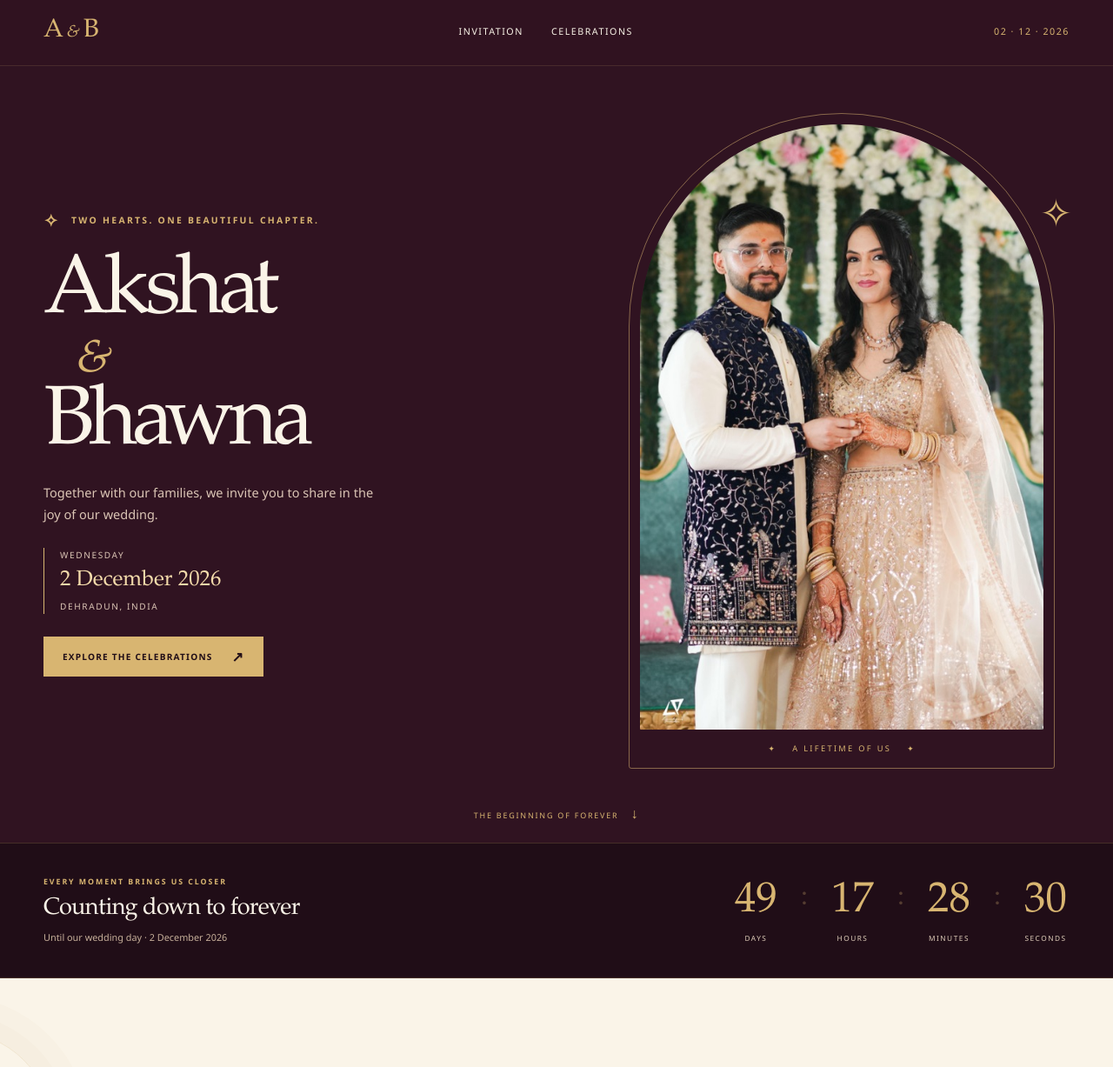
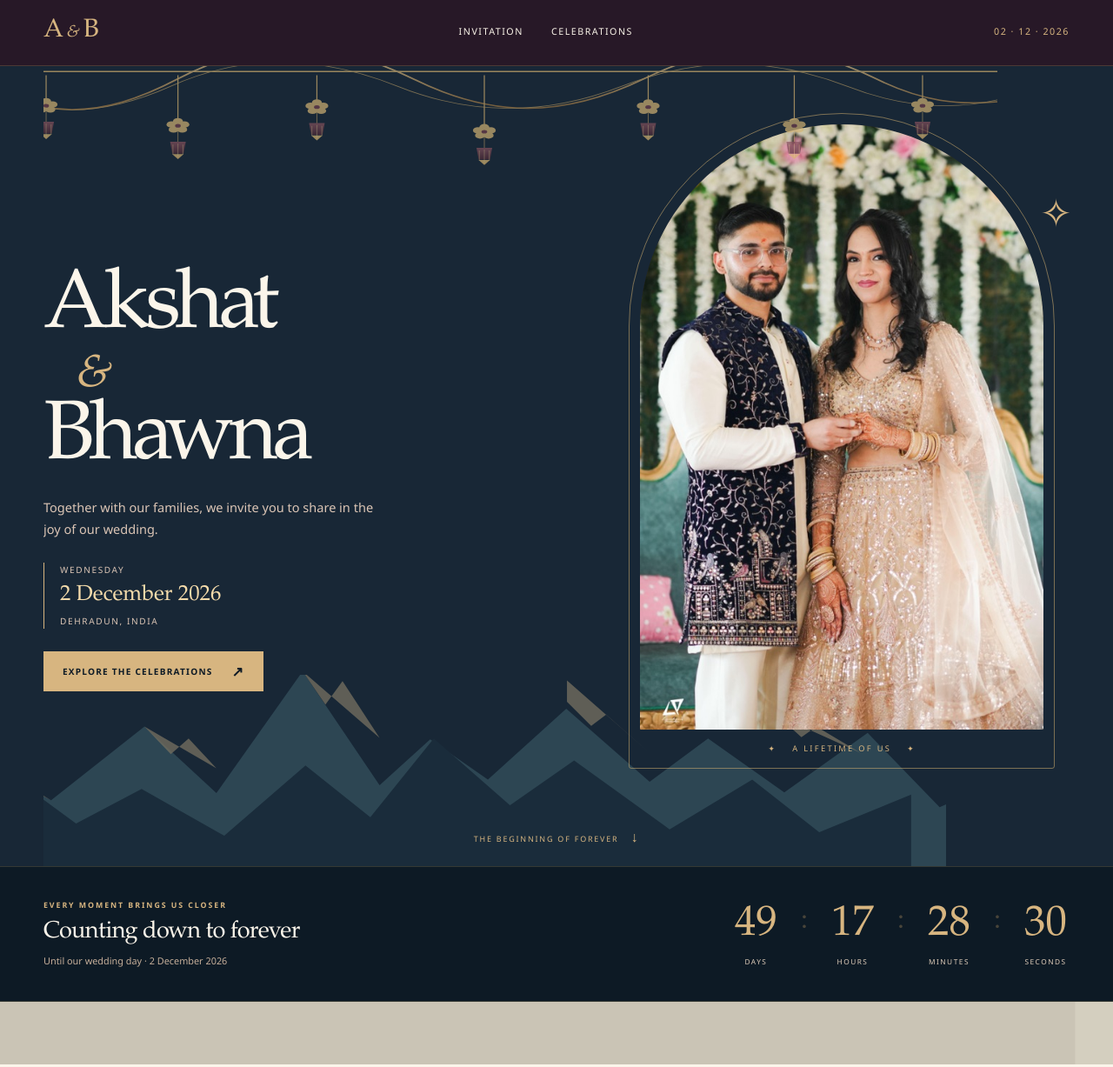
Before and after one commit to akshatra/wedding, a plain HTML site: page index.html in a window 1280 px wide. Shown: the part 45-1272 px from the top of the page at 87% size. Drawn offline with Linux system fonts and the light colour scheme.

Commit message:
update-site

```diff
--- a/css/style.css
+++ b/css/style.css
@@ -1,14 +1,14 @@
-/* Indian wedding palette: deep plum, antique gold, warm ivory, and sindoor. */
+/* Palette sampled from the couple's portrait: navy sherwani, champagne, sage foliage, and antique gold. */
 :root {
-  --plum: #301321;
-  --plum-deep: #200d17;
-  --ivory: #faf4e8;
-  --ivory-deep: #f2e7d3;
-  --gold: #d8b571;
-  --gold-deep: #99743b;
-  --wine: #812b3c;
-  --ink: #482b30;
-  --muted: #79615a;
+  --plum: #182736;
+  --plum-deep: #0d1a25;
+  --ivory: #fbf5ea;
+  --ivory-deep: #eee4d2;
+  --gold: #d7b580;
+  --gold-deep: #94734b;
+  --wine: #49645f;
+  --ink: #27333a;
+  --muted: #68716c;
   --serif: "Iowan Old Style", "Palatino Linotype", "Baskerville", Georgia, serif;
   --sans: "Avenir Next", "Segoe UI", Arial, sans-serif;
 }
@@ -29,7 +29,7 @@ a:focus-visible { outline: 2px solid var(--gold); outline-offset: 6px; }
 .skip-link { position: absolute; top: -100px; left: 10px; z-index: 10; padding: 12px; background: var(--ivory); color: var(--ink); }
 .skip-link:focus { top: 10px; }
 .invocation { padding: 9px 20px; background: var(--plum-deep); color: var(--gold); text-align: center; font-size: .85rem; letter-spacing: .06em; border-bottom: 1px solid #d8b57126; }
-.site-header { position: sticky; top: 0; z-index: 5; background: #301321f5; border-bottom: 1px solid #d8b57126; }
+.site-header { position: sticky; top: 0; z-index: 5; background: #281827f5; border-bottom: 1px solid #d8b57135; }
 .nav { display: flex; align-items: center; justify-content: space-between; gap: 20px; min-height: 78px; }
 .monogram { color: var(--gold); font: 1.85rem/1 var(--serif); text-decoration: none; letter-spacing: -.04em; }
 .monogram span { padding-inline: 5px; font-size: .65em; font-style: italic; }
@@ -39,8 +39,12 @@ a:focus-visible { outline: 2px solid var(--gold); outline-offset: 6px; }
 .nav-links a:hover { color: var(--gold); }
 .nav-date { color: var(--gold); }
 
-.hero { position: relative; display: grid; grid-template-columns: 1.12fr 1fr; align-items: center; gap: 70px; padding-block: 54px 85px; }
-.hero-copy { padding-block: 25px; }
+.hero { position: relative; display: grid; grid-template-columns: 1.12fr 1fr; align-items: center; gap: 70px; padding-block: 54px 112px; overflow: hidden; isolation: isolate; }
+.hero-copy, .hero-portrait, .scroll-cue { z-index: 1; }
+.hero-copy { padding: 95px 0 25px; }
+.jhalar { position: absolute; z-index: 2; top: 0; left: -7%; width: 114%; height: 118px; opacity: .68; pointer-events: none; user-select: none; }
+.mountain-range { position: absolute; display: block; pointer-events: none; user-select: none; }
+.mountain-range-hero { z-index: -1; right: -12%; bottom: 0; left: -12%; width: 124%; height: 220px; opacity: .45; }
 .tiny-star { font-size: 1.25rem; margin-right: 8px; vertical-align: middle; }
 .hero h1 { margin-top: 20px; font-size: clamp(4rem, 7.5vw, 7.2rem); line-height: .95; letter-spacing: -.065em; }
 .ampersand { display: block; margin: 7px 0 3px 38px; color: var(--gold); font-size: .55em; font-style: italic; letter-spacing: 0; }
@@ -77,6 +81,8 @@ a:focus-visible { outline: 2px solid var(--gold); outline-offset: 6px; }
 .timer-number { font: 3.05rem/1.15 var(--serif); color: var(--gold); font-variant-numeric: tabular-nums; }
 .timer-label { font-size: .52rem; letter-spacing: .18em; text-transform: uppercase; margin-top: 7px; color: #ddcbb8; }
 .timer-colon { color: #b7956059; font: 2rem/1.5 var(--serif); }
+.mountain-divider { height: 72px; overflow: hidden; background: var(--ivory-deep); line-height: 0; }
+.mountain-divider img { width: 100%; height: 100%; object-fit: cover; object-position: center bottom; opacity: .18; filter: sepia(.45); }
 
 .invitation { color: var(--ink); background: var(--ivory); text-align: center; position: relative; overflow: hidden; }
 .invitation::before, .invitation::after { position: absolute; content: ""; width: 230px; height: 230px; border: 1px solid #b38b4726; border-radius: 50%; box-shadow: 0 0 0 20px #b38b4706, 0 0 0 40px #b38b4706; }
@@ -94,7 +100,7 @@ a:focus-visible { outline: 2px solid var(--gold); outline-offset: 6px; }
 .family-amp { font: italic 2.5rem var(--serif); color: var(--gold-deep); }
 .hindi-note { margin-top: 28px; color: var(--gold-deep); font-size: .9rem; }
 
-.celebrations { background: var(--ivory-deep); color: var(--ink); }
+.celebrations { background: linear-gradient(180deg, #eee4d2 0%, #f8f2e7 100%); color: var(--ink); }
 .section-heading { text-align: center; margin-bottom: 45px; }
 .section-heading h2 { margin-block: 10px 14px; }
 .section-heading > p:last-child { color: var(--muted); font-size: .9rem; }
@@ -115,6 +121,8 @@ a:focus-visible { outline: 2px solid var(--gold); outline-offset: 6px; }
 
 
 .closing { position: relative; overflow: hidden; text-align: center; border-top: 1px solid #d8b57140; }
+.closing > .wrap { position: relative; z-index: 1; }
+.mountain-range-closing { z-index: 0; right: 0; bottom: 0; left: 0; width: 100%; height: 170px; opacity: .21; }
 .closing::before, .closing::after { content: ""; position: absolute; width: 300px; height: 300px; border: 1px solid #d8b57125; border-radius: 50%; box-shadow: 0 0 0 30px #d8b57105, 0 0 0 60px #d8b57105; }
 .closing::before { top: -220px; left: -130px; }
 .closing::after { bottom: -220px; right: -130px; }
@@ -142,7 +150,9 @@ footer a { display: inline-block; padding: 12px; margin-top: 8px; color: var(--g
   .nav a:not(.monogram) { font-size: .57rem; letter-spacing: .07em; }
   .nav-date { display: none; }
   .hero { grid-template-columns: 1fr; gap: 28px; padding-top: 28px; padding-bottom: 68px; }
-  .hero-copy { text-align: center; padding: 0; }
+  .jhalar { left: -18%; width: 136%; height: 78px; opacity: .55; }
+  .mountain-range-hero { height: 145px; opacity: .34; }
+  .hero-copy { text-align: center; padding: 92px 0 0; }
   .hero .eyebrow { font-size: .56rem; letter-spacing: .13em; }
   .hero h1 { font-size: clamp(3.8rem, 14vw, 6rem); }
   .ampersand { display: block; margin: 5px 0; font-size: .45em; }
@@ -154,6 +164,7 @@ footer a { display: inline-block; padding: 12px; margin-top: 8px; color: var(--g
   .hero-portrait { width: calc(100% - 20px); max-width: 390px; padding: 9px; }
   .hero-portrait figcaption { font-size: .52rem; }
   .countdown { padding-block: 32px; }
+  .mountain-divider { height: 45px; }
   .countdown h2 { font-size: 1.6rem; }
   .timer { gap: 10px; justify-content: center; width: 100%; }
   .timer-number { font-size: 2.65rem; }
--- a/index.html
+++ b/index.html
@@ -26,8 +26,9 @@
 
     <main id="main">
       <section class="hero wrap" id="home" aria-labelledby="names">
+        <img class="jhalar" src="assets/jhalar.svg" alt="" aria-hidden="true">
+        <img class="mountain-range mountain-range-hero" src="assets/mountains.svg" alt="" aria-hidden="true">
         <div class="hero-copy">
-          <p class="eyebrow"><span class="tiny-star" aria-hidden="true">✧</span> Two hearts. One beautiful chapter.</p>
           <h1 id="names">Akshat<span class="ampersand">&amp;</span>Bhawna</h1>
           <p class="hero-intro">Together with our families, we invite you to share in the joy of our wedding.</p>
           <div class="wedding-date">
@@ -69,6 +70,8 @@
           <noscript><p>Our wedding day is 2 December 2026. Enable JavaScript to see the live countdown.</p></noscript>
         </div>
       </section>
+
+      <div class="mountain-divider" aria-hidden="true"><img src="assets/mountains.svg" alt=""></div>
 
       <section class="invitation section-pad" id="invitation" aria-labelledby="invite-heading">
         <div class="wrap invitation-inner">
@@ -122,6 +125,7 @@
       </section>
 
       <section class="closing section-pad" aria-labelledby="closing-heading">
+        <img class="mountain-range mountain-range-closing" src="assets/mountains.svg" alt="" aria-hidden="true">
         <div class="wrap">
           <img class="floral" src="assets/floral.svg" alt="" width="120" height="92" aria-hidden="true">
           <p class="eyebrow">Your presence is our greatest gift</p>
```
Also changed, not shown: assets/jhalar.svg (added), assets/mountains.svg (added).
